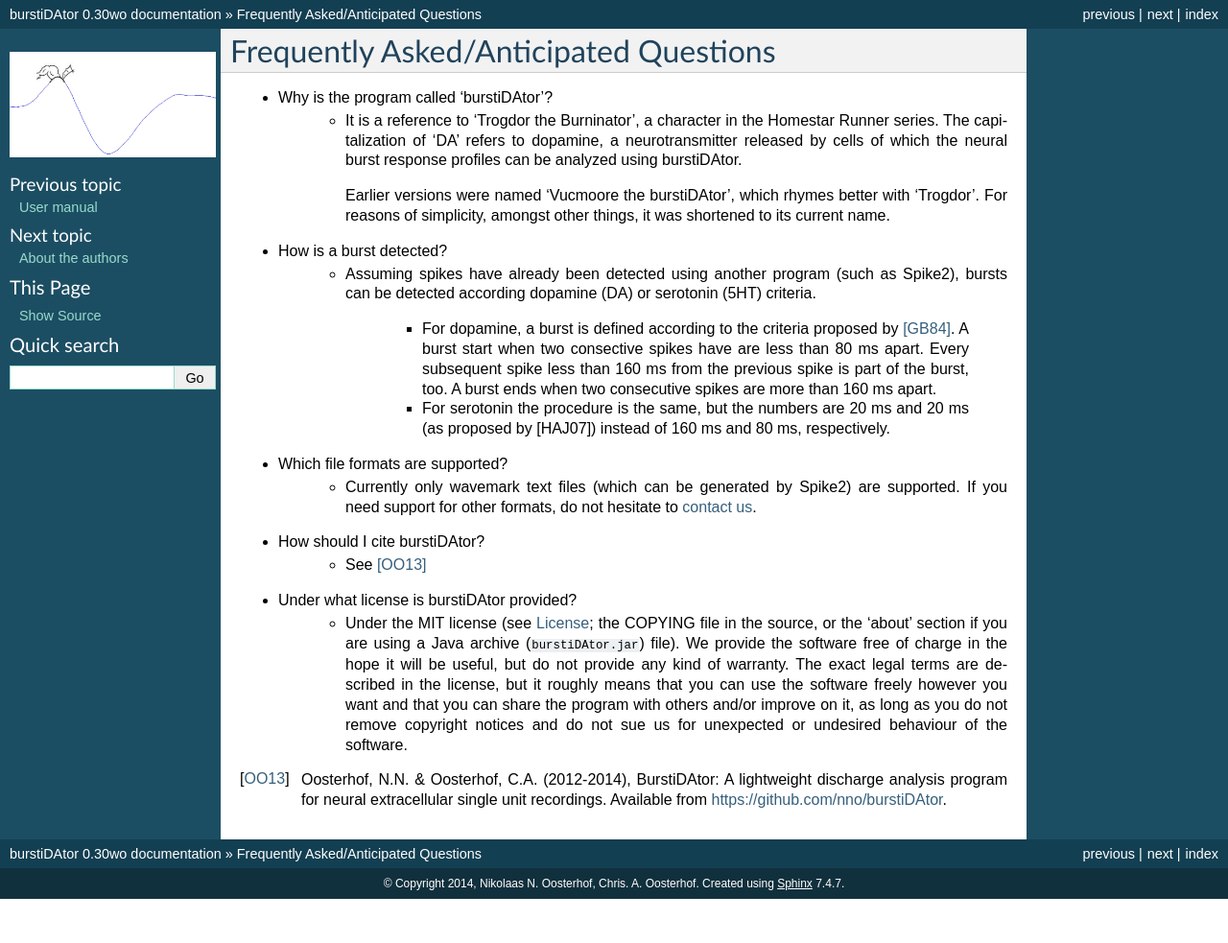
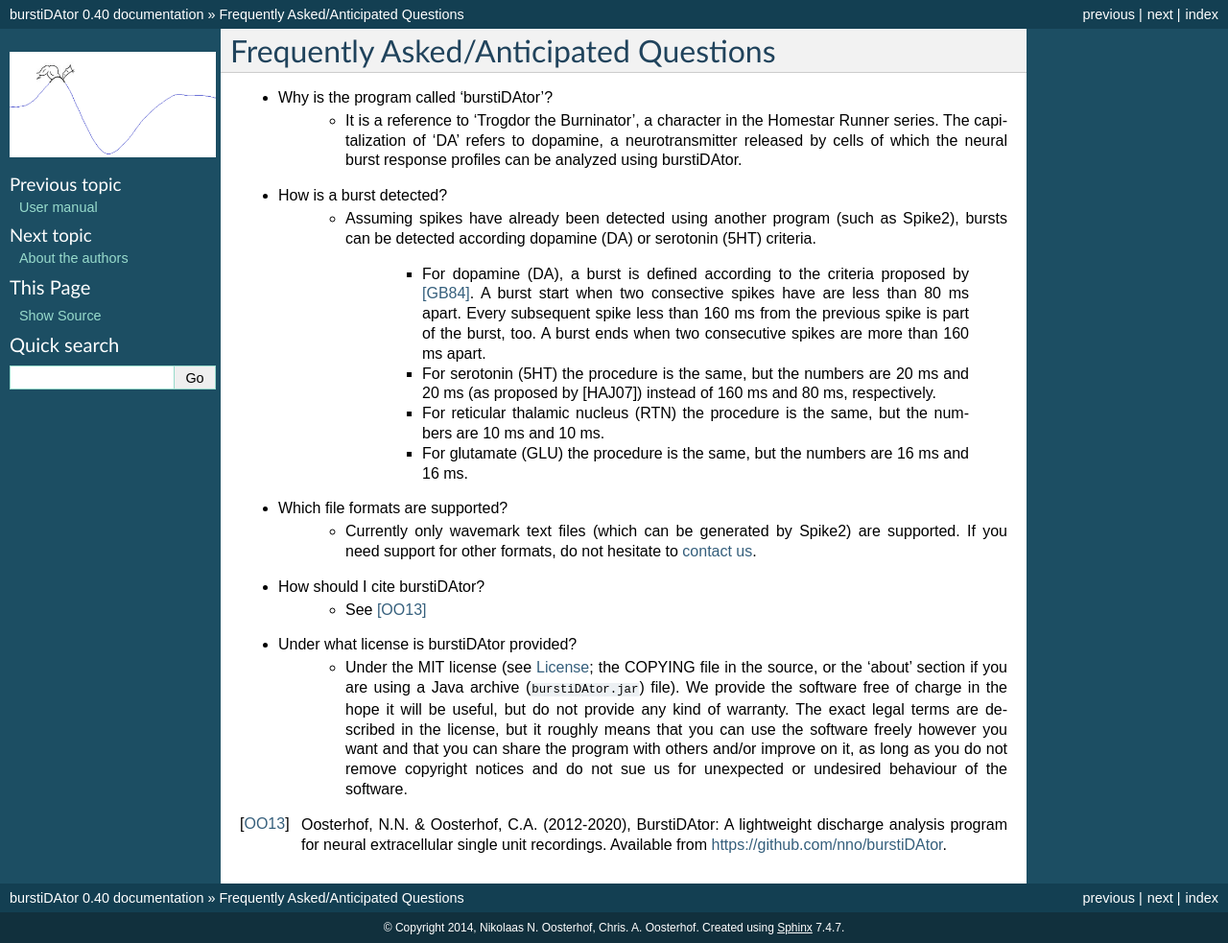
Before and after one commit to nno/burstiDAtor, a Sphinx documentation site: the page built from doc/source/faq.rst, in a window 1280 px wide. Shown: the whole page at 96% size. Built offline with Sphinx 7.4.7, drawn with Linux system fonts in a browser that asks for light colours; before the commit the page ends 937 px from its top, so only the background shows below that.

Commit message:
DOC: minor updates

```diff
--- a/README.rst
+++ b/README.rst
@@ -5,7 +5,7 @@
 Features
 --------
 - Compute summary statistics for neural spike recordings (e.g. firing frequency, number of spikes, inter-spike interval, number of burst, burst frequency).
-- Burst detection based on criterion of maximum spike intervals to start and continue a burst (dopamine (DA): 80 and 160 ms, Grace & Bunney (1984); serotonine (5HT): 20 and 20 ms, Hajos et al (2007).
+- Burst detection based on criterion of maximum spike intervals to start and continue a burst (dopamine (DA): 80 and 160 ms, Grace & Bunney (1984); serotonine (5HT): 20 and 20 ms, Hajos et al (2007); reticular thalamic nucleus (RTN): 10 and 10 ms; glutamate (GLN), 16 and 16 ms).
 - Supports wavemark analysis in Spike2 (Cambridge ELectronic Design, Cambridge, UK) input files.
 - Implementations in Matlab and Java.
 - Free/Open Source Software (MIT License).
--- a/doc/source/conf.py
+++ b/doc/source/conf.py
@@ -54,9 +54,9 @@
 # built documents.
 #
 # The short X.Y version.
-version = '0.30'
+version = '0.40'
 # The full version, including alpha/beta/rc tags.
-release = '0.30wo'
+release = '0.40'
 
 # The language for content autogenerated by Sphinx. Refer to documentation
 # for a list of supported languages.
--- a/doc/source/faq.rst
+++ b/doc/source/faq.rst
@@ -4,15 +4,18 @@
 - Why is the program called 'burstiDAtor'?
     + It is a reference to 'Trogdor the Burninator', a character in the Homestar Runner series. The capitalization of 'DA' refers to dopamine, a neurotransmitter released by cells of which the neural burst response profiles can be analyzed using burstiDAtor.
 
-      Earlier versions were named 'Vucmoore the burstiDAtor', which rhymes better with 'Trogdor'. For reasons of simplicity, amongst other things, it was shortened to its current name.
-
-.. _`burst_detection`:
+      .. _`burst_detection`:
 
 - How is a burst detected?
     + Assuming spikes have already been detected using another program (such as Spike2), bursts can be detected according dopamine (DA) or serotonin (5HT) criteria.
 
-        - For dopamine, a burst is defined according to the criteria proposed by [GB84]_. A burst start when two consective spikes have are less than 80 ms apart. Every subsequent spike less than 160 ms from the previous spike is part of the burst, too. A burst ends when two consecutive spikes are more than 160 ms apart.
-        - For serotonin the procedure is the same, but the numbers are 20 ms and 20 ms (as proposed by [HAJ07]) instead of 160 ms and 80 ms, respectively.
+        - For dopamine (DA), a burst is defined according to the criteria proposed by [GB84]_. A burst start when two consective spikes have are less than 80 ms apart. Every subsequent spike less than 160 ms from the previous spike is part of the burst, too. A burst ends when two consecutive spikes are more than 160 ms apart.
+        - For serotonin (5HT) the procedure is the same, but the numbers are 20 ms and 20 ms (as proposed by [HAJ07]) instead of 160 ms and 80 ms, respectively.
+
+	- For reticular thalamic nucleus (RTN) the procedure is the same, but the numbers are 10 ms and 10 ms.
+
+	- For glutamate (GLU) the procedure is the same, but the numbers are 16 ms and 16 ms.
+
 
 - Which file formats are supported?
     + Currently only wavemark text files (which can be generated by Spike2) are supported. If you need support for other formats, do not hesitate to :ref:`contact us <contact_the_authors>`.
@@ -23,4 +26,4 @@
 - Under what license is burstiDAtor provided?
     + Under the MIT license (see :ref:`license`; the COPYING file in the source, or the 'about' section if you are using a Java archive (``burstiDAtor.jar``) file). We provide the software free of charge in the hope it will be useful, but do not provide any kind of warranty. The exact legal terms are described in the license, but it roughly means that you can use the software freely however you want and that you can share the program with others and/or improve on it, as long as you do not remove copyright notices and do not sue us for unexpected or undesired behaviour of the software.
 
-.. [OO13] Oosterhof, N.N. & Oosterhof, C.A. (2012-2014), BurstiDAtor: A lightweight discharge analysis program for neural extracellular single unit recordings. Available from https://github.com/nno/burstiDAtor.
+.. [OO13] Oosterhof, N.N. & Oosterhof, C.A. (2012-2020), BurstiDAtor: A lightweight discharge analysis program for neural extracellular single unit recordings. Available from https://github.com/nno/burstiDAtor.
--- a/doc/source/manual.rst
+++ b/doc/source/manual.rst
@@ -59,7 +59,7 @@
 
   + usually this involves double-clicking the ``burstiDAtor.jar`` file.
 
-* Optionally: to switch between burst detection for DA or 5HT neuron burst detection, click ``type: DA`` / ``type: 5HT``.
+* Optionally: to switch between burst detection for DA (dopamine), 5HT (serotonin), RTN (reticular thalamic nucleus) or GLU (glutamate) neuron burst detection, click ``type: DA`` / ``type: 5HT`` / ``type: RTN`` / ``type: GLU``.
 * Click *Wizard*.
 * Browse to the folder containing the ``*.txt`` output files from Spike2 (see above).
 * Click *open*. BurstiDAtor will display the number of ``*.txt`` files in that folder.
```
Also changed, not shown: doc/source/index.rst (line endings or trailing spaces), doc/source/readme.rst (line endings or trailing spaces).
